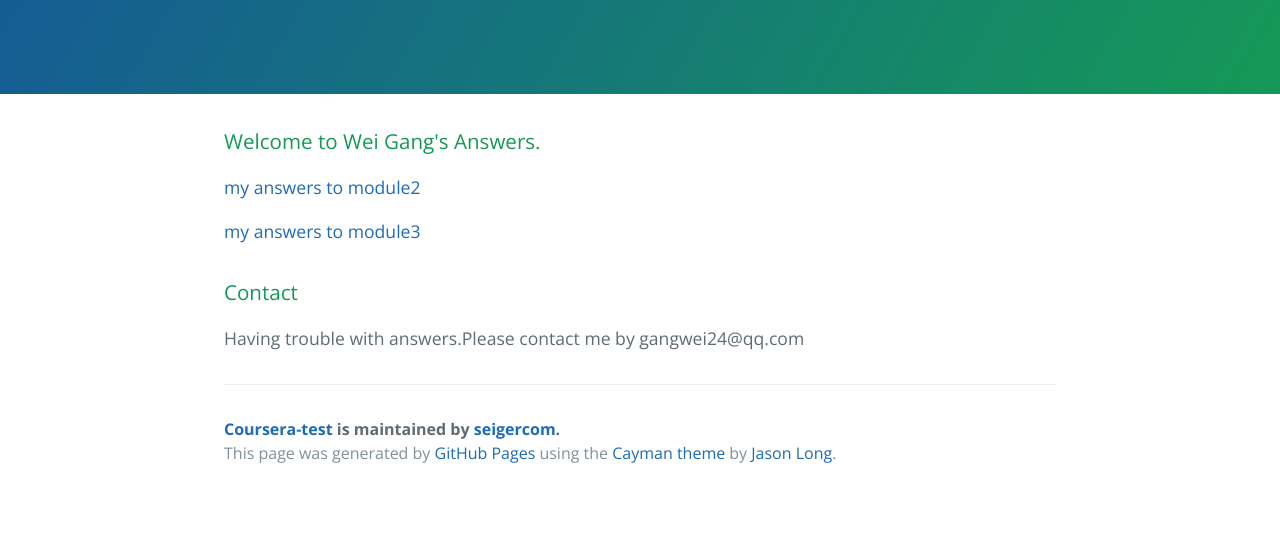
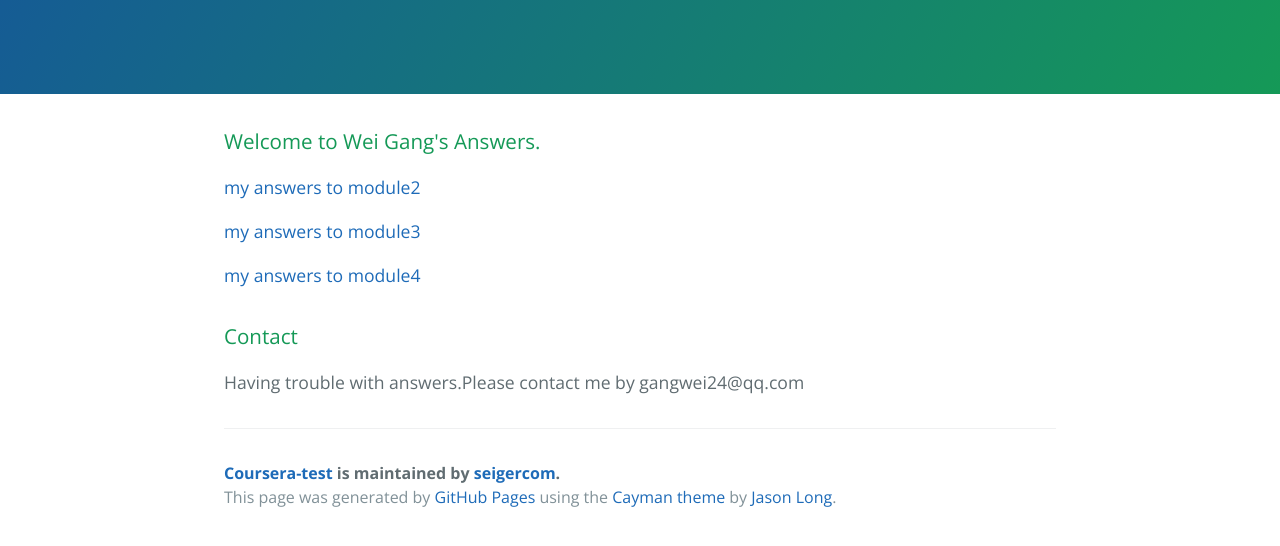
Before and after one commit to seigercom/coursera-test, a plain HTML site: page index.html in a window 1280 px wide. Shown: the part 176-722 px from the top of the page. Drawn offline with nearby package versions, Linux system fonts and the light colour scheme.

Commit message:
some changes

```diff
--- a/index.html
+++ b/index.html
@@ -25,7 +25,9 @@
 <p>
   <a href='module3-solution/index.html'>my answers to module3</a>
 </p>
-
+<p>
+  <a href='module4-solution/index.html'>my answers to module4</a>
+</p>
 
 
 <h3>
```
